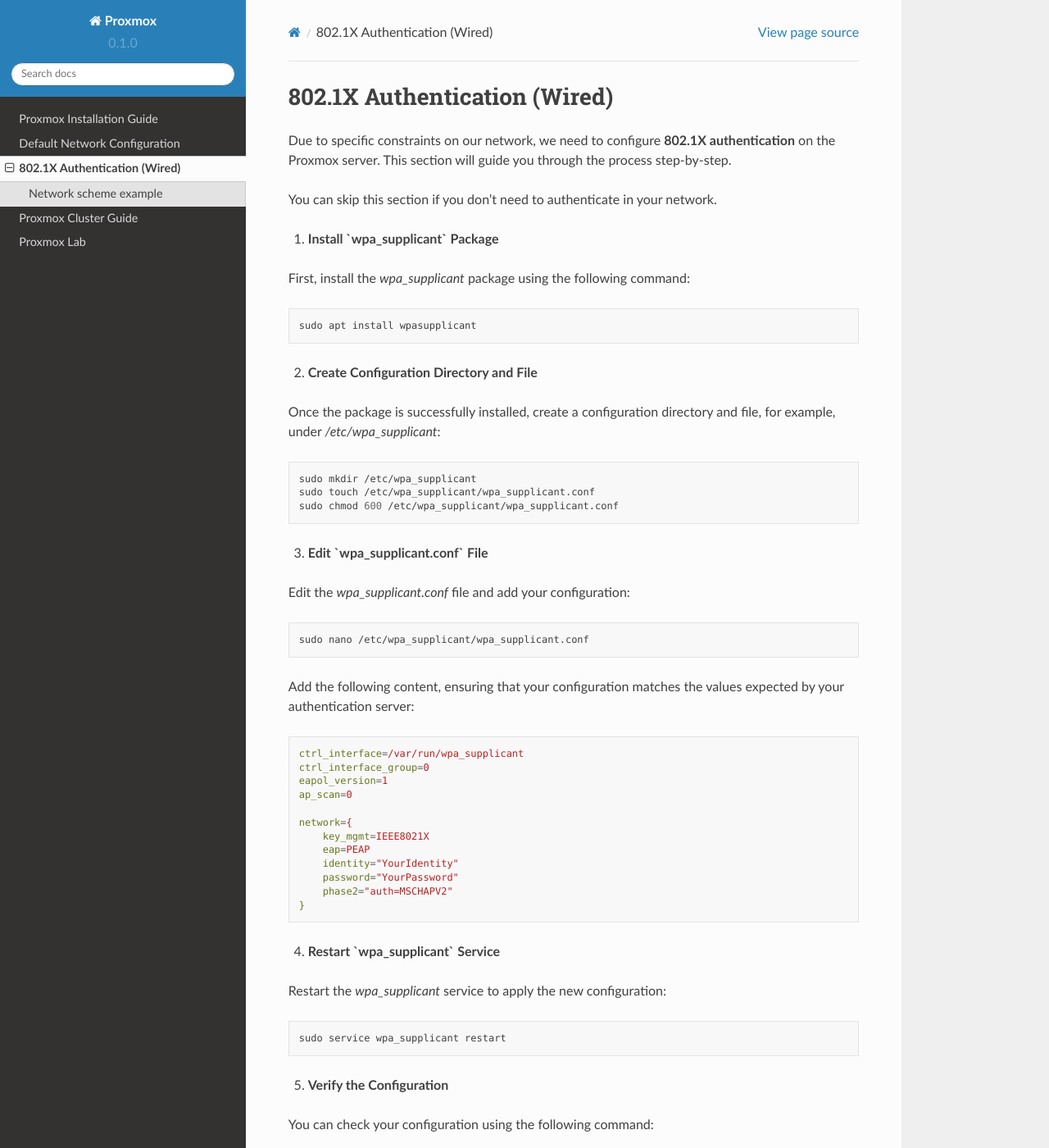
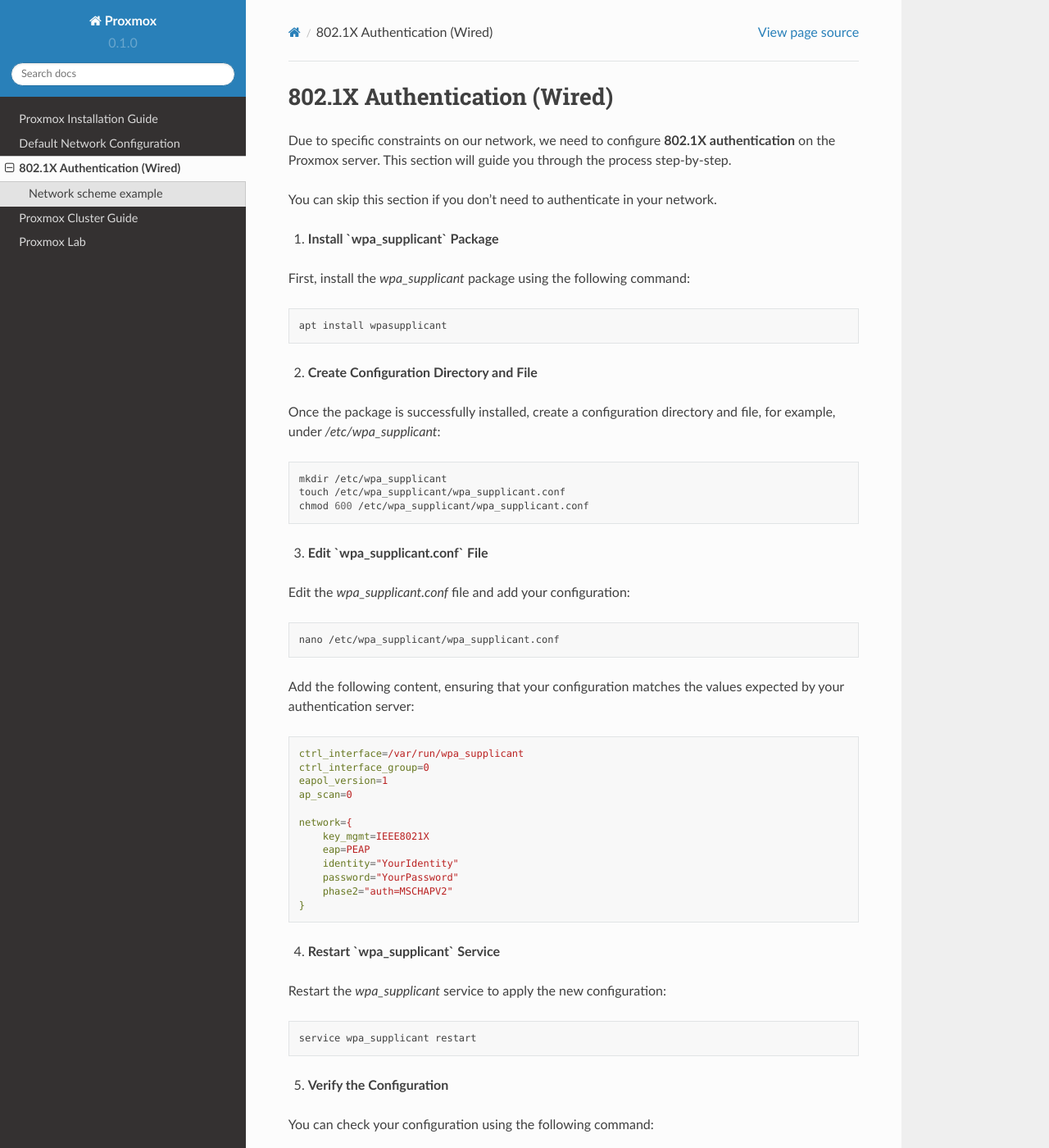
Before and after one commit to T2an/proxmox, a Sphinx documentation site: the page built from docs/source/8021X.rst, in a window 1280 px wide and 1400 px high. Shown: the whole window at 82% size. Built offline with Sphinx 7.4.7 and the Read the Docs theme 2.0.0, drawn with Linux system fonts in a browser that asks for light colours.

```diff
--- a/docs/source/8021X.rst
+++ b/docs/source/8021X.rst
@@ -12,7 +12,7 @@ First, install the `wpa_supplicant` package using the following command:
 
 .. code-block:: bash
 
-    sudo apt install wpasupplicant
+    apt install wpasupplicant
 
 2. **Create Configuration Directory and File**
 
@@ -20,9 +20,9 @@ Once the package is successfully installed, create a configuration directory and
 
 .. code-block:: bash
 
-    sudo mkdir /etc/wpa_supplicant
-    sudo touch /etc/wpa_supplicant/wpa_supplicant.conf
-    sudo chmod 600 /etc/wpa_supplicant/wpa_supplicant.conf
+    mkdir /etc/wpa_supplicant
+    touch /etc/wpa_supplicant/wpa_supplicant.conf
+    chmod 600 /etc/wpa_supplicant/wpa_supplicant.conf
 
 3. **Edit `wpa_supplicant.conf` File**
 
@@ -30,7 +30,7 @@ Edit the `wpa_supplicant.conf` file and add your configuration:
 
 .. code-block:: bash
 
-    sudo nano /etc/wpa_supplicant/wpa_supplicant.conf
+    nano /etc/wpa_supplicant/wpa_supplicant.conf
 
 Add the following content, ensuring that your configuration matches the values expected by your authentication server:
 
@@ -55,7 +55,7 @@ Restart the `wpa_supplicant` service to apply the new configuration:
 
 .. code-block:: bash
 
-    sudo service wpa_supplicant restart
+    service wpa_supplicant restart
 
 5. **Verify the Configuration**
 
@@ -63,7 +63,7 @@ You can check your configuration using the following command:
 
 .. code-block:: bash
 
-    sudo wpa_supplicant -i enp1s0f0 -D wired -c /etc/wpa_supplicant/wpa_supplicant.conf
+    wpa_supplicant -i enp1s0f0 -D wired -c /etc/wpa_supplicant/wpa_supplicant.conf
 
 6. **Configure Network Interface**
 
@@ -71,7 +71,7 @@ Configure your network interface to use the `wpa_supplicant` configuration. Edit
 
 .. code-block:: bash
 
-    sudo nano /etc/network/interfaces
+    nano /etc/network/interfaces
 
 Modify your interface configuration as follows:
 
@@ -110,7 +110,7 @@ Restart the networking service to apply the changes:
 
 .. code-block:: bash
 
-    sudo service networking restart
+    service networking restart
 
 If the configuration is correct, your interface should now have an IP address:
 
--- a/docs/source/cluster_join.rst
+++ b/docs/source/cluster_join.rst
@@ -107,3 +107,5 @@ Conclusion
 ==========
 
 Following these steps enables you to create a Proxmox cluster and expand it with additional nodes, facilitating centralized management and improving reliability across your virtualization environment.
+
+In the next section, we will cover how to set up the network for the Proxmox cluster.
--- a/docs/source/default_config.rst
+++ b/docs/source/default_config.rst
@@ -1,7 +1,11 @@
 Default Network Configuration
 =============================
 
-The default configuration in `/etc/network/interfaces` should be as follows:
+The default network configuration of your proxmox server should be the following, you can find it in this file :
+
+.. code-block:: bash
+
+    cat /etc/network/interfaces
 
 .. code-block:: ini
 
--- a/docs/source/todo.txt
+++ b/docs/source/todo.txt
@@ -24,3 +24,7 @@ Template :
 
 Container
 VM
+
+Dernier action vendredi 17:45
+
+J'ai pris un screen de la creation de VNETS mais je l'ai pas créé. J'ai créé la zone avant. Je dois finir la doc sur la partie SDN
```
Also changed, not shown: docs/source/networking.rst (+48 -0 lines), docs/source/images/SDN_VNETS.png (added), docs/source/images/SDN_apply.png (added), docs/source/images/SDN_option.png (added), docs/source/images/VNETS_option.png (added), docs/source/images/VNET_created.png (added), docs/source/images/VNET_state.png (added), docs/source/images/new_SDN.png (added), docs/source/images/ntw_conf.png (added), docs/source/images/vnet_dhcp.png (added), docs/source/images/vnet_subnet.png (added).
